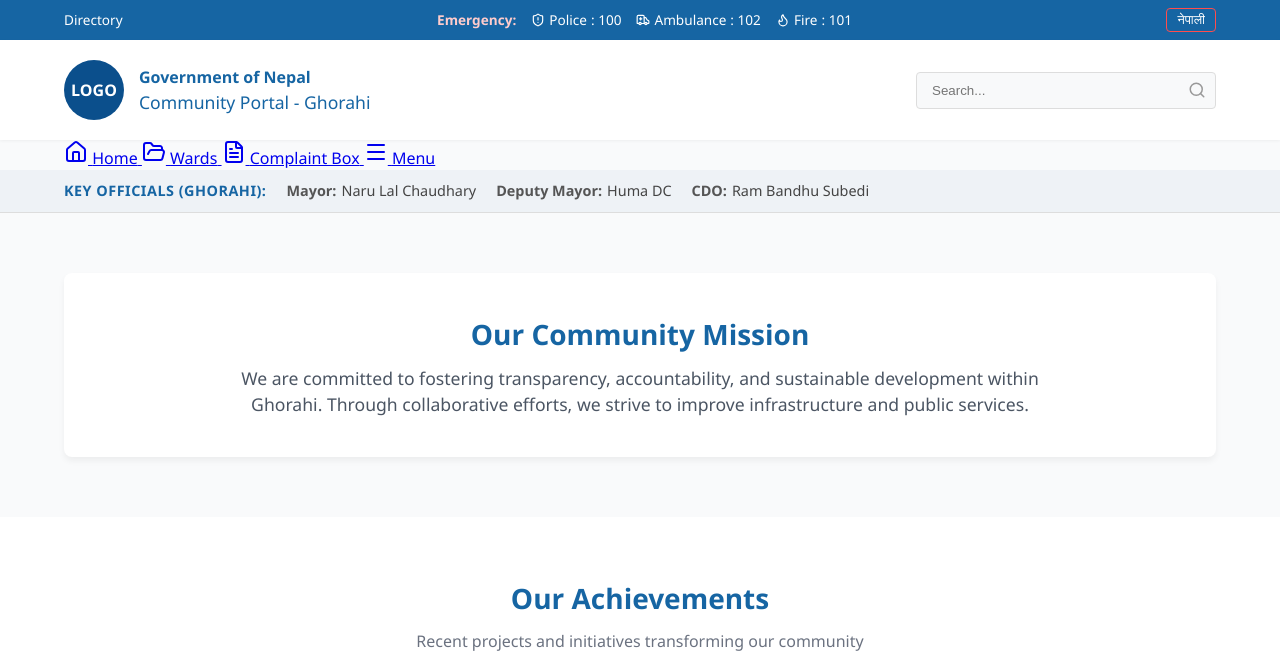
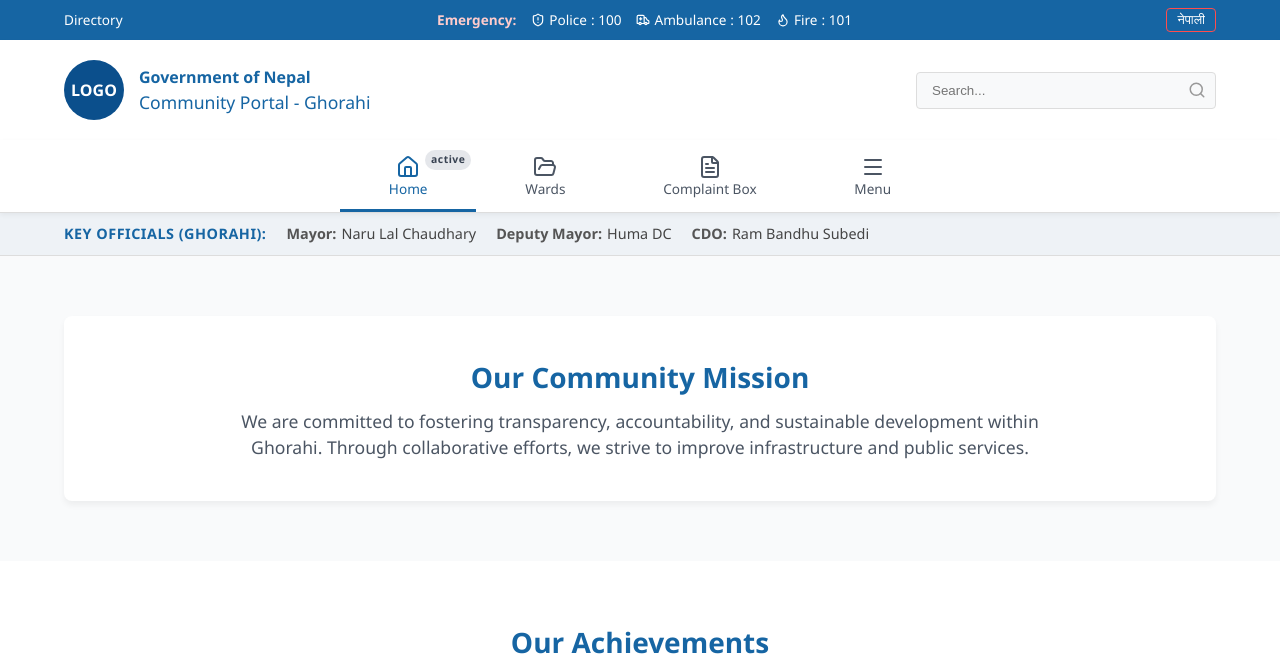
Before and after one commit to ShubhamDevkota/mobile, a plain HTML site: page index.html in a window 1280 px wide. Shown: the top 670 px of the page. Drawn offline with nearby package versions, Linux system fonts and the light colour scheme.

Commit message:
Update style.css

```diff
--- a/style.css
+++ b/style.css
@@ -42,12 +42,91 @@ body {
 .search-box input { width: 100%; padding: 10px 40px 10px 15px; border: 1px solid #ddd; border-radius: 4px; background: #f8f9fa; }
 .search-icon { position: absolute; right: 10px; top: 50%; transform: translateY(-50%); width: 18px; color: #999; }
 
-/* --- Navigation --- */
-.main-nav { background-color: #104e80; position: sticky; top: 0; z-index: 100; box-shadow: 0 2px 4px rgba(0,0,0,0.1); }
-.main-nav ul { list-style: none; display: flex; gap: 0; overflow-x: auto; }
-.main-nav a { display: block; padding: 15px 25px; color: white; text-decoration: none; white-space: nowrap; }
-.main-nav a:hover, .main-nav a.active { background-color: #0b4f8c; }
+/* --- Icon Navigation Bar (Mimicking Image) --- */
+.icon-nav {
+    background-color: white; /* Light background */
+    border-bottom: 1px solid #ddd;
+    box-shadow: 0 2px 5px rgba(0,0,0,0.05);
+    padding: 5px 0 0; /* Space for the bottom border of active item */
+    position: sticky;
+    top: 0;
+    z-index: 100;
+}
 
+.icon-nav-inner {
+    display: flex;
+    justify-content: space-around; /* Distribute items evenly */
+    align-items: flex-start; /* Keep items aligned to the top */
+    max-width: 600px; /* Constrain the width for a clean look */
+    margin: 0 auto;
+    padding: 0; /* Remove container padding for full-width bar */
+}
+
+.nav-item {
+    display: flex;
+    flex-direction: column;
+    align-items: center;
+    text-align: center;
+    padding: 10px 15px;
+    text-decoration: none;
+    color: #4b5563; /* Default text color */
+    font-size: 0.85rem;
+    font-weight: 500;
+    transition: color 0.2s, background-color 0.2s;
+    flex-grow: 1; /* Allow items to stretch to fill space */
+    position: relative;
+    border-bottom: 3px solid transparent; /* Placeholder for active bottom line */
+}
+
+/* Icon style */
+.nav-item i {
+    width: 24px;
+    height: 24px;
+    margin-bottom: 4px;
+    color: #4b5563; /* Default icon color */
+    transition: color 0.2s;
+}
+
+/* Hover/Focus State */
+.nav-item:hover {
+    color: #1665a3; /* Primary blue on hover */
+    background-color: #f7f9fb;
+}
+.nav-item:hover i {
+    color: #1665a3;
+}
+
+/* Active State (The main goal) */
+.nav-item.active {
+    color: #1665a3; /* Active text color */
+    border-bottom: 3px solid #1665a3; /* Blue underline */
+}
+
+.nav-item.active i {
+    color: #1665a3; /* Active icon color */
+}
+
+/* Active badge (The small grey badge next to 'Home' in the image) */
+.active-badge {
+    position: absolute;
+    top: 5px;
+    right: 5px;
+    background-color: #e5e7eb;
+    color: #374151;
+    font-size: 0.65rem;
+    padding: 2px 6px;
+    border-radius: 999px;
+    font-weight: 700;
+    letter-spacing: 0.5px;
+}
+.nav-item.active .active-badge::after {
+    content: 'active';
+}
+
+/* Hide the badge on non-active items */
+.nav-item:not(.active) .active-badge {
+    display: none;
+}
 /* --- Officials Bar --- */
 .officials-bar { background-color: #eef2f6; border-bottom: 1px solid #ddd; padding: 10px 0; font-size: 0.9rem; }
 .officials-inner { display: flex; gap: 20px; align-items: center; flex-wrap: wrap; }
```
